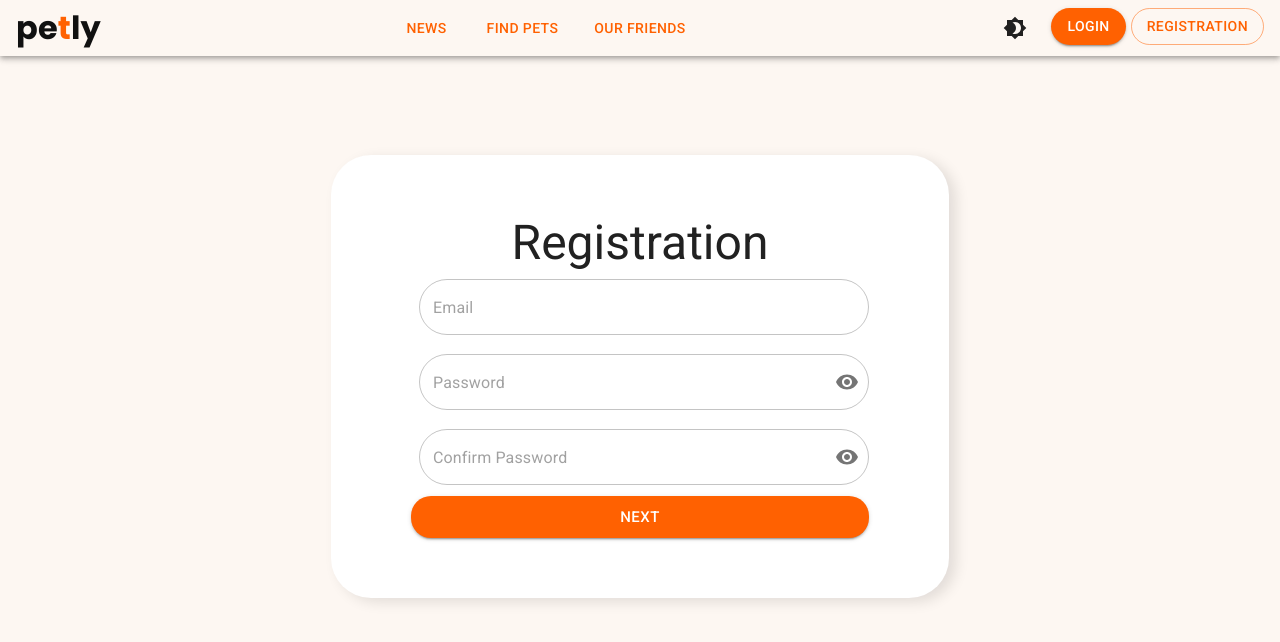
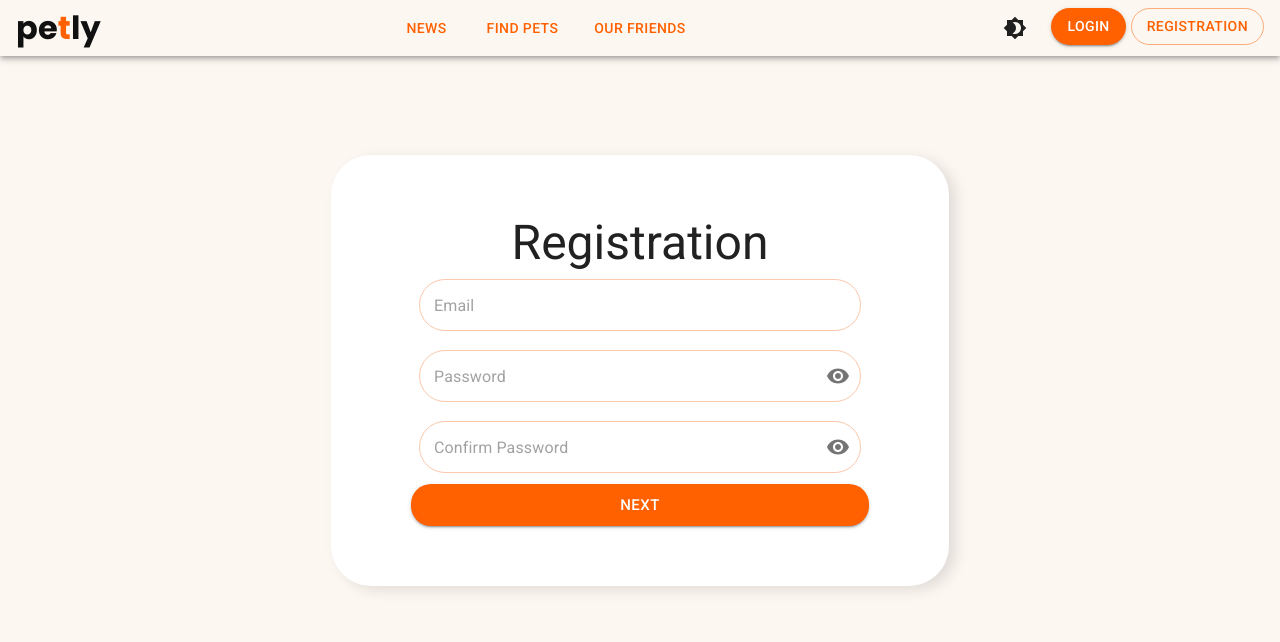
Before and after one commit to kbuhantsev/find-pets, a React (Create React App) app: page /find-pets/register in a window 1280 px wide. Shown: the top 642 px of the page. Built offline with nearby package versions, Linux system fonts and the light colour scheme; no server answers.

Commit message:
input styled

```diff
--- /dev/null
+++ b/src/components/Inputs/OutlinedInput.styled.jsx
@@ -0,0 +1,25 @@
+import styled from '@emotion/styled';
+import { OutlinedInput } from '@mui/material';
+
+export const OutlinedInputStyled = styled(OutlinedInput)(
+  ({ theme, error }) => ({
+    borderRadius: '30px',
+    height: '40px',
+    border: `${error ? '1px solid red' : '1px solid rgba(245, 146, 86, 0.5)'}`,
+    [theme.breakpoints.up('tablet')]: {
+      height: '52px',
+    },
+
+    '&:hover,&:focus': {
+      border: '1px solid rgb(245, 146, 86)',
+    },
+
+    '& > fieldset': {
+      border: 'none',
+    },
+
+    '& + p': {
+      color: 'red',
+    },
+  })
+);
--- a/src/components/RegisterForm/RegisterForm.jsx
+++ b/src/components/RegisterForm/RegisterForm.jsx
@@ -15,7 +15,8 @@ import {
   InputAdornment,
   Typography,
 } from '@mui/material';
-import { OutlinedInputStyled, RegisterFormStyled } from './RegisterForm.styled';
+import { RegisterFormStyled } from './RegisterForm.styled';
+import { OutlinedInputStyled } from '../Inputs/OutlinedInput.styled';
 import { Visibility, VisibilityOff } from '@mui/icons-material';
 import { Notify } from 'notiflix/build/notiflix-notify-aio';
 import { useNavigate } from 'react-router-dom';
@@ -143,7 +144,7 @@ const RegisterForm = () => {
           <Typography variant="h3">Registration</Typography>
           {page === 1 && (
             <>
-              <FormControl sx={{ m: 1, width: '50ch' }} variant="outlined">
+              <FormControl sx={{ m: 1 }} variant="outlined">
                 <OutlinedInputStyled
                   name="email"
                   type="text"
@@ -159,10 +160,7 @@ const RegisterForm = () => {
                 </FormHelperText>
               </FormControl>
 
-              <FormControl
-                sx={{ m: 1, width: '50ch', borderRadius: '20px' }}
-                variant="outlined"
-              >
+              <FormControl sx={{ m: 1 }} variant="outlined">
                 <OutlinedInputStyled
                   name="password"
                   type={showPassword ? 'text' : 'password'}
@@ -192,10 +190,7 @@ const RegisterForm = () => {
                 </FormHelperText>
               </FormControl>
 
-              <FormControl
-                sx={{ m: 1, width: '50ch', borderRadius: '20px' }}
-                variant="outlined"
-              >
+              <FormControl sx={{ m: 1 }} variant="outlined">
                 <OutlinedInputStyled
                   name="confirm_password"
                   type={showPassword ? 'text' : 'password'}
@@ -229,7 +224,7 @@ const RegisterForm = () => {
           )}
           {page === 2 && (
             <>
-              <FormControl sx={{ m: 1, width: '50ch' }} variant="outlined">
+              <FormControl sx={{ m: 1 }} variant="outlined">
                 <OutlinedInputStyled
                   name="name"
                   type="text"
@@ -245,7 +240,7 @@ const RegisterForm = () => {
                 </FormHelperText>
               </FormControl>
 
-              <FormControl sx={{ m: 1, width: '50ch' }} variant="outlined">
+              <FormControl sx={{ m: 1 }} variant="outlined">
                 <OutlinedInputStyled
                   name="city"
                   type="text"
@@ -261,7 +256,7 @@ const RegisterForm = () => {
                 </FormHelperText>
               </FormControl>
 
-              <FormControl sx={{ m: 1, width: '50ch' }} variant="outlined">
+              <FormControl sx={{ m: 1 }} variant="outlined">
                 <OutlinedInputStyled
                   name="phone"
                   type="text"
--- a/src/components/RegisterForm/RegisterForm.styled.jsx
+++ b/src/components/RegisterForm/RegisterForm.styled.jsx
@@ -1,5 +1,4 @@
 import styled from '@emotion/styled';
-import { OutlinedInput } from '@mui/material';
 
 export const RegisterFormStyled = styled.form(({ theme }) => ({
   display: 'flex',
@@ -22,7 +21,3 @@ export const RegisterFormStyled = styled.form(({ theme }) => ({
     width: '618px',
   },
 }));
-
-export const OutlinedInputStyled = styled(OutlinedInput)`
-  border-radius: 30px;
-`;
--- a/src/redux/user/userApi.js
+++ b/src/redux/user/userApi.js
@@ -32,11 +32,11 @@ export const userApi = createApi({
     }),
     registerUser: builder.mutation({
       query: payload => ({
-        url: '/users/login',
+        url: '/users/register',
         method: 'POST',
         body: payload,
       }),
-      providesTags: ['User'],
+      invalidatesTags: ['User'],
     }),
     getCurrentUser: builder.query({
       query: () => '/users/current',
```
